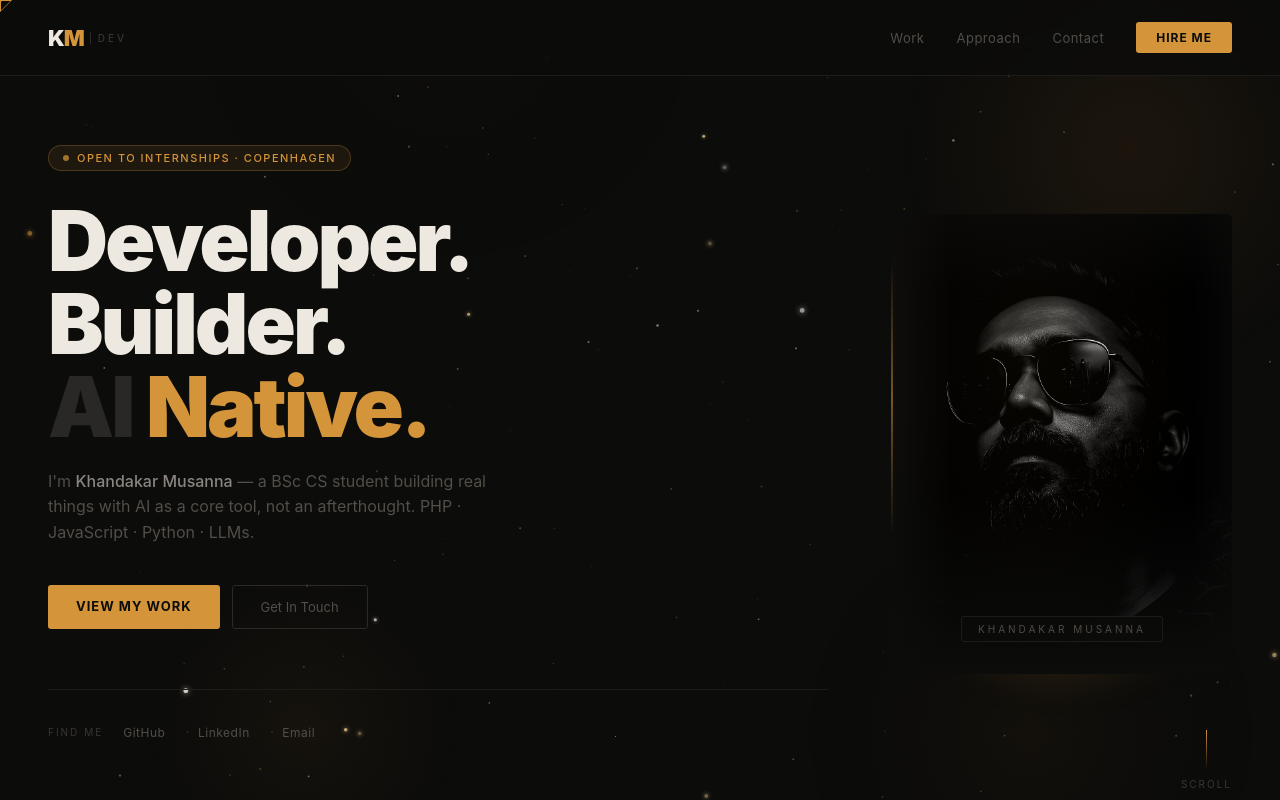
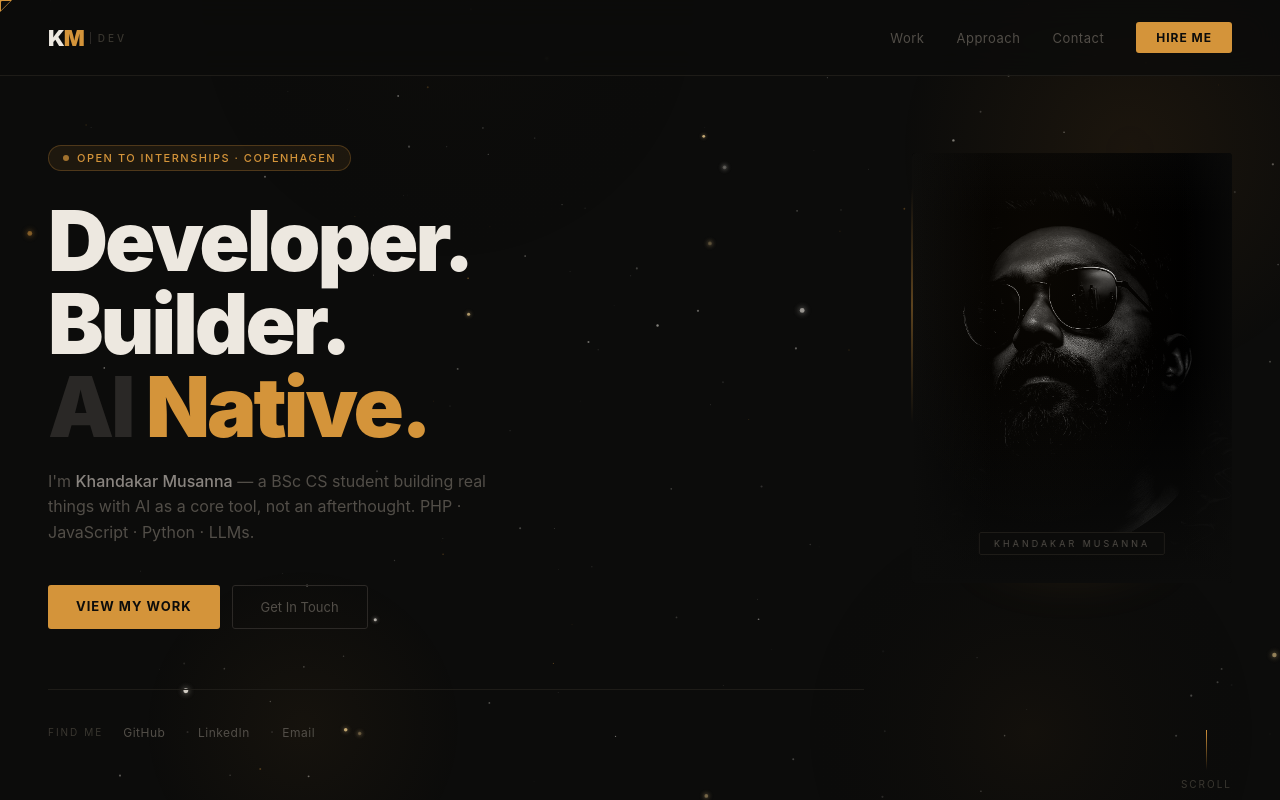
Before and after one commit to Khandakar-59038/portfolio, a Next.js app: page / in a window 1280 px wide. Shown: the top 800 px of the page. Built offline with nearby package versions, Linux system fonts and the light colour scheme.

Commit message:
feat: portrait visible on mobile, better blending, aligned to headline

```diff
--- a/src/components/Hero.tsx
+++ b/src/components/Hero.tsx
@@ -12,13 +12,12 @@ const fadeUp = (delay = 0) => ({
 const fadeIn = (delay = 0) => ({
   initial: { opacity: 0 },
   animate: { opacity: 1 },
-  transition: { duration: 1.0, delay, ease: [0.4, 0, 0.2, 1] as const },
+  transition: { duration: 1.2, delay, ease: [0.4, 0, 0.2, 1] as const },
 })
 
 export default function Hero() {
   return (
     <div className="hero-wrapper" style={{ position: 'relative', overflow: 'hidden' }}>
-      {/* Spotlight text layer */}
       <SpotlightText />
 
       {/* Warm cursor glow */}
@@ -40,21 +39,48 @@ export default function Hero() {
         background: 'radial-gradient(circle, #d4943a0d, transparent 65%)',
       }} />
 
+      {/* ── Mobile portrait — ghosted behind content ── */}
+      <motion.div
+        {...fadeIn(0.3)}
+        className="hero-portrait-mobile"
+        style={{
+          position: 'absolute', top: 0, right: 0,
+          width: '65%', height: '100%',
+          zIndex: 4, pointerEvents: 'none',
+          display: 'none', // shown via CSS media query
+        }}
+      >
+        <Image
+          src="/portrait.jpg"
+          alt="Khandakar Musanna"
+          fill
+          style={{
+            objectFit: 'cover',
+            objectPosition: 'center top',
+            filter: 'brightness(0.5) contrast(1.1) grayscale(0.15)',
+          }}
+          priority
+        />
+        {/* Heavy fades so text stays readable */}
+        <div style={{ position: 'absolute', inset: 0, background: 'linear-gradient(to right, #0c0c0b 30%, transparent 80%)', zIndex: 1 }} />
+        <div style={{ position: 'absolute', inset: 0, background: 'linear-gradient(to bottom, #0c0c0b22, transparent 20%, transparent 60%, #0c0c0b)', zIndex: 1 }} />
+        <div style={{ position: 'absolute', inset: 0, background: 'rgba(12,12,11,0.35)', zIndex: 1 }} />
+      </motion.div>
+
       {/* Hero content */}
       <section id="hero" style={{
         position: 'relative', zIndex: 10,
         minHeight: 'calc(100vh - 65px)',
         display: 'grid',
         gridTemplateColumns: '1fr auto',
-        gap: 64,
-        alignItems: 'center',
-        padding: '80px 48px',
+        gap: 48,
+        alignItems: 'start',       // align to top so photo lines up with "Developer."
+        padding: '0 48px 80px',
         paddingTop: 145,
       }}>
 
         {/* Left — text */}
         <div>
-          {/* Badge */}
           <motion.div {...fadeUp(0.1)} style={{
             display: 'inline-flex', alignItems: 'center', gap: 8,
             background: '#d4943a18', border: '1px solid #d4943a44',
@@ -65,13 +91,11 @@ export default function Hero() {
           }}>
             <span style={{
               width: 6, height: 6, background: '#d4943a', borderRadius: '50%',
-              animation: 'pulse 2s infinite',
-              display: 'inline-block',
+              animation: 'pulse 2s infinite', display: 'inline-block',
             }} />
             Open to internships · Copenhagen
           </motion.div>
 
-          {/* Title */}
           <motion.h1 {...fadeUp(0.2)} style={{
             fontSize: 'clamp(44px, 6.5vw, 90px)',
             fontWeight: 900, lineHeight: 1.0,
@@ -84,7 +108,6 @@ export default function Hero() {
             <span style={{ color: '#d4943a' }}>Native.</span>
           </motion.h1>
 
-          {/* Subtitle */}
           <motion.p {...fadeUp(0.3)} style={{
             fontSize: 16, color: '#524e48',
             lineHeight: 1.6, maxWidth: 440, marginBottom: 40,
@@ -94,61 +117,33 @@ export default function Hero() {
             PHP · JavaScript · Python · LLMs.
           </motion.p>
 
-          {/* CTAs */}
           <motion.div {...fadeUp(0.4)} style={{ display: 'flex', gap: 12, flexWrap: 'wrap' }}>
-            <a
-              href="#work"
-              data-cursor-type="primary"
-              style={{
+            <a href="#work" data-cursor-type="primary" style={{
               background: '#d4943a', color: '#0c0c0b',
               padding: '13px 28px', borderRadius: 3,
               fontWeight: 700, fontSize: 13,
               letterSpacing: '1px', textTransform: 'uppercase',
-                textDecoration: 'none',
-                transition: 'background 0.2s, transform 0.15s',
+              textDecoration: 'none', transition: 'background 0.2s, transform 0.15s',
             }}
-              onMouseEnter={e => {
-                e.currentTarget.style.background = '#e8a84a'
-                e.currentTarget.style.transform = 'translateY(-1px)'
-              }}
-              onMouseLeave={e => {
-                e.currentTarget.style.background = '#d4943a'
-                e.currentTarget.style.transform = 'none'
-              }}
-            >
-              View My Work
-            </a>
-            <a
-              href="#contact"
-              style={{
+              onMouseEnter={e => { e.currentTarget.style.background = '#e8a84a'; e.currentTarget.style.transform = 'translateY(-1px)' }}
+              onMouseLeave={e => { e.currentTarget.style.background = '#d4943a'; e.currentTarget.style.transform = 'none' }}
+            >View My Work</a>
+            <a href="#contact" style={{
               background: 'transparent', color: '#524e48',
               padding: '13px 28px', borderRadius: 3,
               fontSize: 13, border: '1px solid #2c2926',
-                textDecoration: 'none',
-                transition: 'border-color 0.2s, color 0.2s',
+              textDecoration: 'none', transition: 'border-color 0.2s, color 0.2s',
             }}
-              onMouseEnter={e => {
-                e.currentTarget.style.borderColor = '#524e48'
-                e.currentTarget.style.color = '#ede8e0'
-              }}
-              onMouseLeave={e => {
-                e.currentTarget.style.borderColor = '#2c2926'
-                e.currentTarget.style.color = '#524e48'
-              }}
-            >
-              Get In Touch
-            </a>
+              onMouseEnter={e => { e.currentTarget.style.borderColor = '#524e48'; e.currentTarget.style.color = '#ede8e0' }}
+              onMouseLeave={e => { e.currentTarget.style.borderColor = '#2c2926'; e.currentTarget.style.color = '#524e48' }}
+            >Get In Touch</a>
           </motion.div>
 
-          {/* Socials */}
           <motion.div {...fadeUp(0.5)} style={{
             display: 'flex', gap: 20, alignItems: 'center',
-            marginTop: 60, paddingTop: 32,
-            borderTop: '1px solid #1e1c18',
+            marginTop: 60, paddingTop: 32, borderTop: '1px solid #1e1c18',
           }}>
-            <span style={{ fontSize: 10, color: '#3a3730', letterSpacing: '2px', textTransform: 'uppercase' }}>
-              Find me
-            </span>
+            <span style={{ fontSize: 10, color: '#3a3730', letterSpacing: '2px', textTransform: 'uppercase' }}>Find me</span>
             {[
               { label: 'GitHub',   href: 'https://github.com/Khandakar-59038' },
               { label: 'LinkedIn', href: 'https://linkedin.com/in/khandakar-musanna' },
@@ -156,110 +151,79 @@ export default function Hero() {
             ].map(({ label, href }, i) => (
               <span key={label} style={{ display: 'inline-flex', alignItems: 'center', gap: 8 }}>
                 {i > 0 && <span style={{ color: '#2c2926' }}>·</span>}
-                <a
-                  href={href}
-                  style={{ fontSize: 12, color: '#524e48', textDecoration: 'none', letterSpacing: '0.5px', transition: 'color 0.2s' }}
+                <a href={href} style={{ fontSize: 12, color: '#524e48', textDecoration: 'none', letterSpacing: '0.5px', transition: 'color 0.2s' }}
                   onMouseEnter={e => (e.currentTarget.style.color = '#d4943a')}
                   onMouseLeave={e => (e.currentTarget.style.color = '#524e48')}
-                >
-                  {label}
-                </a>
+                >{label}</a>
               </span>
             ))}
           </motion.div>
         </div>
 
-        {/* Right — portrait */}
-        <motion.div {...fadeIn(0.4)} className="hero-portrait" style={{
+        {/* Right — portrait (desktop) */}
+        <motion.div
+          {...fadeIn(0.4)}
+          className="hero-portrait-desktop"
+          style={{
             position: 'relative',
-          width: 340,
-          alignSelf: 'center',
+            width: 320,
+            marginTop: 8,           // nudges image top to align near "Developer."
             flexShrink: 0,
-        }}>
-          {/* Amber glow behind image */}
+          }}
+        >
+          {/* Amber underglow */}
           <div style={{
-            position: 'absolute', bottom: -30, left: '50%',
+            position: 'absolute', bottom: -20, left: '50%',
             transform: 'translateX(-50%)',
-            width: 260, height: 120,
-            background: 'radial-gradient(ellipse, #d4943a22, transparent 70%)',
-            borderRadius: '50%',
-            pointerEvents: 'none', zIndex: 0,
-            filter: 'blur(12px)',
+            width: 240, height: 100,
+            background: 'radial-gradient(ellipse, #d4943a1a, transparent 70%)',
+            borderRadius: '50%', pointerEvents: 'none', zIndex: 0,
+            filter: 'blur(16px)',
           }} />
 
-          {/* Accent line — left edge */}
+          {/* Accent line left */}
           <div style={{
-            position: 'absolute', top: '10%', left: -1,
-            width: 2, height: '60%',
-            background: 'linear-gradient(to bottom, transparent, #d4943a88, transparent)',
+            position: 'absolute', top: '8%', left: -1,
+            width: 2, height: '55%',
+            background: 'linear-gradient(to bottom, transparent, #d4943a66, transparent)',
             zIndex: 2,
           }} />
 
-          {/* Image container — no border, blends into bg */}
-          <div style={{
-            position: 'relative', zIndex: 1,
-            borderRadius: 6,
-            overflow: 'hidden',
-          }}>
+          {/* Image */}
+          <div style={{ position: 'relative', zIndex: 1, borderRadius: 4, overflow: 'hidden' }}>
             <Image
               src="/portrait.jpg"
               alt="Khandakar Musanna"
-              width={340}
-              height={460}
+              width={320}
+              height={430}
               style={{
                 objectFit: 'cover',
-                objectPosition: 'center top',
+                objectPosition: 'center 8%',   // shows face near top
                 display: 'block',
-                filter: 'brightness(0.88) contrast(1.08) grayscale(0.1)',
+                filter: 'brightness(0.85) contrast(1.08)',
               }}
               priority
             />
-            {/* Fade: bottom — blends into page bg */}
-            <div style={{
-              position: 'absolute', bottom: 0, left: 0, right: 0,
-              height: 180,
-              background: 'linear-gradient(to bottom, transparent, #0c0c0b)',
-              pointerEvents: 'none', zIndex: 2,
-            }} />
-            {/* Fade: top */}
-            <div style={{
-              position: 'absolute', top: 0, left: 0, right: 0,
-              height: 80,
-              background: 'linear-gradient(to top, transparent, #0c0c0b88)',
-              pointerEvents: 'none', zIndex: 2,
-            }} />
-            {/* Fade: left edge */}
-            <div style={{
-              position: 'absolute', top: 0, left: 0, bottom: 0,
-              width: 60,
-              background: 'linear-gradient(to right, #0c0c0b, transparent)',
-              pointerEvents: 'none', zIndex: 2,
-            }} />
-            {/* Fade: right edge */}
-            <div style={{
-              position: 'absolute', top: 0, right: 0, bottom: 0,
-              width: 40,
-              background: 'linear-gradient(to left, #0c0c0b88, transparent)',
-              pointerEvents: 'none', zIndex: 2,
-            }} />
-            {/* Amber tint overlay — subtle warm cast */}
-            <div style={{
-              position: 'absolute', inset: 0,
-              background: 'radial-gradient(ellipse at 40% 30%, #d4943a0a, transparent 65%)',
-              pointerEvents: 'none', zIndex: 2,
-            }} />
+            {/* Bottom fade — strong, blends into page */}
+            <div style={{ position: 'absolute', bottom: 0, left: 0, right: 0, height: 220, background: 'linear-gradient(to bottom, transparent, #0c0c0b)', pointerEvents: 'none', zIndex: 2 }} />
+            {/* Top fade */}
+            <div style={{ position: 'absolute', top: 0, left: 0, right: 0, height: 60, background: 'linear-gradient(to bottom, #0c0c0b66, transparent)', pointerEvents: 'none', zIndex: 2 }} />
+            {/* Left fade */}
+            <div style={{ position: 'absolute', top: 0, left: 0, bottom: 0, width: 80, background: 'linear-gradient(to right, #0c0c0b, transparent)', pointerEvents: 'none', zIndex: 2 }} />
+            {/* Right fade */}
+            <div style={{ position: 'absolute', top: 0, right: 0, bottom: 0, width: 50, background: 'linear-gradient(to left, #0c0c0baa, transparent)', pointerEvents: 'none', zIndex: 2 }} />
+            {/* Amber tint */}
+            <div style={{ position: 'absolute', inset: 0, background: 'radial-gradient(ellipse at 40% 25%, #d4943a0c, transparent 60%)', pointerEvents: 'none', zIndex: 2 }} />
           </div>
 
-          {/* Floating name tag */}
+          {/* Name tag */}
           <div style={{
-            position: 'absolute', bottom: 32, left: '50%',
+            position: 'absolute', bottom: 28, left: '50%',
             transform: 'translateX(-50%)',
-            background: '#0c0c0bcc',
-            backdropFilter: 'blur(8px)',
-            padding: '6px 16px',
-            borderRadius: 2,
+            background: '#0c0c0bee', backdropFilter: 'blur(8px)',
+            padding: '5px 14px', borderRadius: 2,
             border: '1px solid #1e1c18',
-            fontSize: 10, color: '#524e48',
+            fontSize: 9, color: '#524e48',
             letterSpacing: '3px', textTransform: 'uppercase',
             whiteSpace: 'nowrap', zIndex: 4,
           }}>
@@ -284,8 +248,13 @@ export default function Hero() {
           50% { opacity: 0.5; transform: scale(0.8); }
         }
         @media (max-width: 768px) {
-          #hero { grid-template-columns: 1fr !important; }
-          .hero-portrait { display: none !important; }
+          #hero {
+            grid-template-columns: 1fr !important;
+            padding-left: 20px !important;
+            padding-right: 20px !important;
+          }
+          .hero-portrait-desktop { display: none !important; }
+          .hero-portrait-mobile  { display: block !important; }
         }
       `}</style>
     </div>
```
Lines whose indentation alone changed are shown as unchanged.
